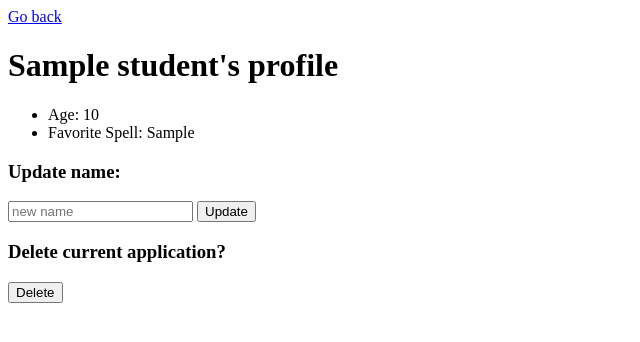
After one commit to aadeschamps/learning, a Node project: template Code/w09/hogwarts/views/student.ejs in a window 1280 px wide. The commit adds this page. Shown: the top 342 px of the page, without its empty margins (0-640 px from the left). Run offline with Node 20 templates, Linux system fonts and the light colour scheme; the template is opened without the code that fills it: most values are stand-ins (such as "Sample title", 1, 10 or a date in 2020).

Commit message:
added in more hogwarts

```diff
--- a/Code/w09/hogwarts/server.js
+++ b/Code/w09/hogwarts/server.js
@@ -5,23 +5,62 @@ var methodOverride = require('method-override');
 var ejs = require('ejs');
 var app = express();
 
-app.use(bodyParser.json());
+app.use(bodyParser());
 
 app.use(methodOverride('_method'));
 app.use(express.static(__dirname,'public'));
 
 students = {
 	0: {
+		id: 0,
 		name: "Alex",
 		age: "24",
 		fav_spell: "Anteoculatia"
+	},
+	1: {
+		id: 1,
+		name: "Danielle",
+		age: "25",
+		fav_spell: "a pretty one"
 	}
 }
+var count = 2;
 
-app.get('students', function(req, res){
-	ejs.render('index.ejs', {})
+app.get('/students', function(req, res){
+	res.render('index.ejs', {students: students})
 });
 
-app.get('students/:id', function(req, res){
+app.put('/student/:id', function(req, res){
+	console.log(req.query.newname);
+	students[req.params.id].name = req.body.newname;
+	req.method = 'get';
+	res.redirect('/student/' + req.params.id);
+});
 
+app.post('/student', function( req, res){
+	var student = {
+		id: count,
+		name: req.body.name,
+		age: req.body.age,
+		fav_spell: req.body.spell
+	}
+	console.log(student);
+	students[count] = student;
+	count++;
+	req.method = 'get';
+	res.redirect('/students');
+	// res.render('index.ejs', {students: students});
 });
+
+app.get('/student/:id', function(req, res){
+	res.render('student.ejs', {student: students[req.params.id]});
+});
+
+app.delete('student/:id', function(req, res){
+	console.log("hey");
+	// delete students[parseInt(req.params.id)];
+	req.method = 'get';
+	res.redirect('/students');
+});
+
+app.listen(3000);
--- /dev/null
+++ b/Code/w09/hogwarts/views/student.ejs
@@ -0,0 +1,25 @@
+<!DOCTYPE html>
+<html lang="en">
+<head>
+	<meta charset="UTF-8">
+	<title>Student Page</title>
+</head>
+<body>
+	<a href="/students"> Go back </a>
+	<h1> <%=student.name%>'s profile</h1>
+	<ul>
+		<li>Age: <%=student.age%> </li>
+		<li>Favorite Spell: <%=student.fav_spell%></li>
+	</ul>
+	<h3> Update name: </h3>
+	<form method="post" action="/student/<%=student.id%>?_method=put">
+		<!-- <input type="hidden" name="_method" value="put"> -->
+		<input type="text" name="newname" placeholder="new name">
+		<button> Update </button>
+	</form>
+	<h3> Delete current application? </h3>
+	<form method="post" action="/student/<%=student.id%>?_method=delete">
+		<button> Delete </button>
+	</form>
+</body>
+</html>
```
Also changed, not shown: Code/w09/hogwarts/views/index.ejs (+10 -1 lines).
